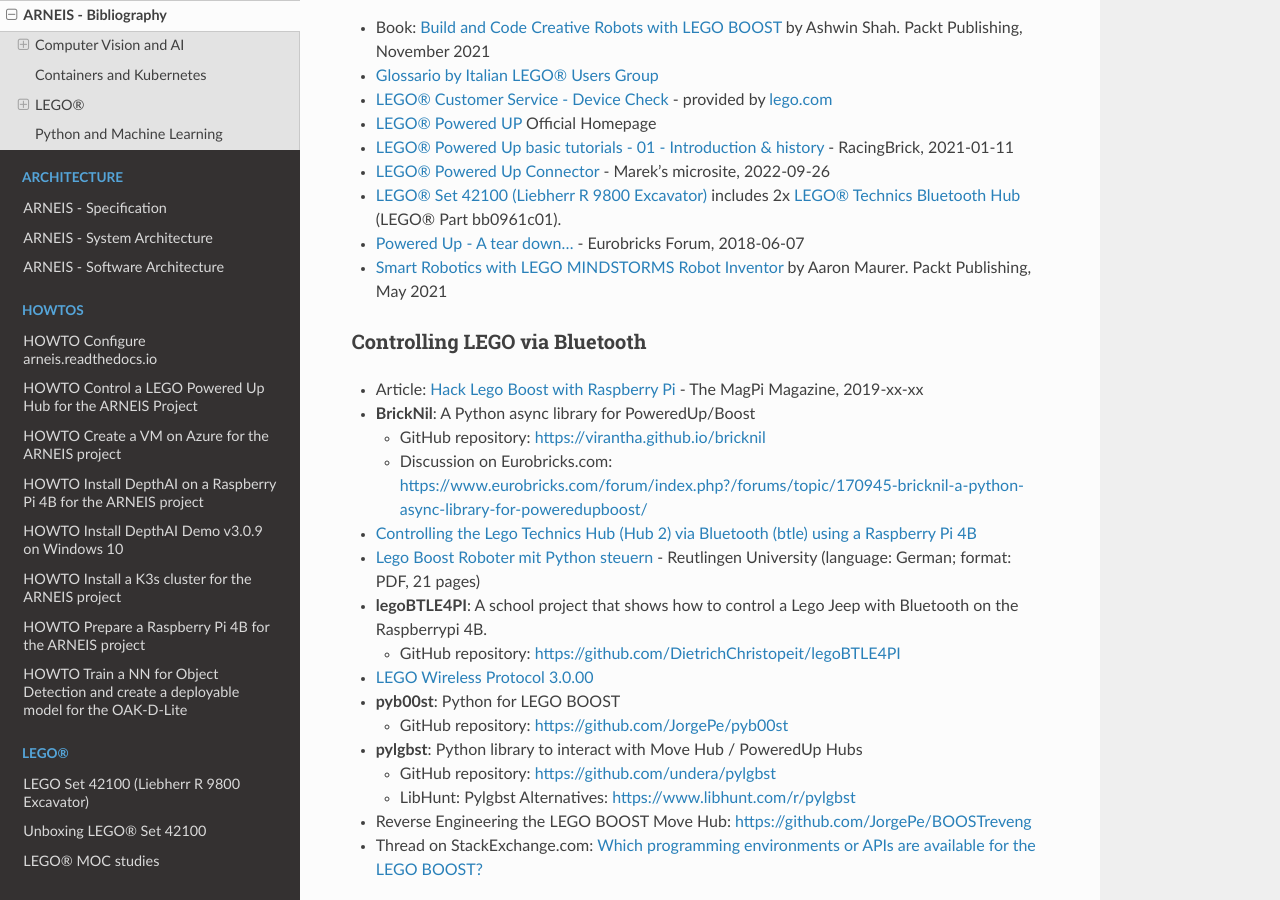
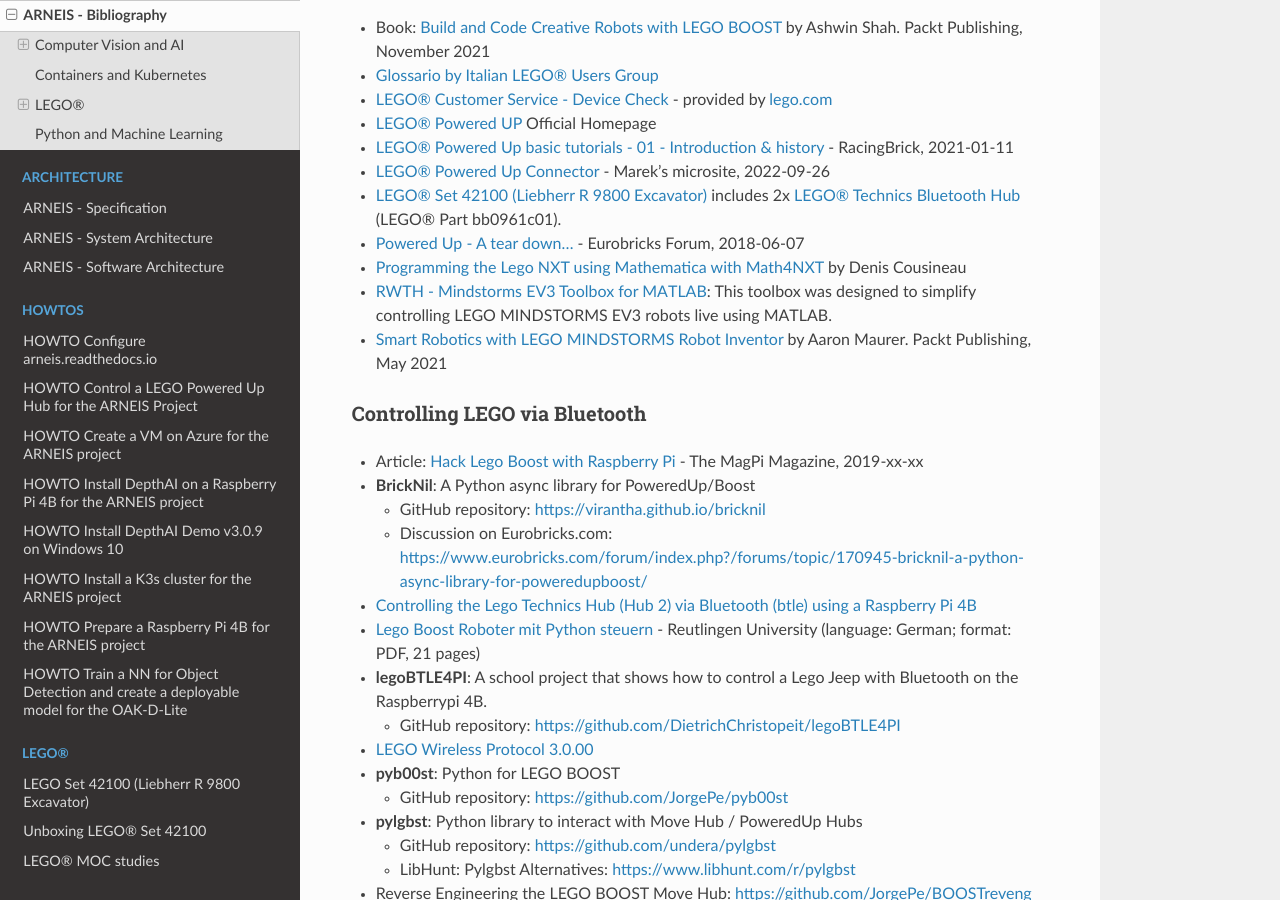
Before and after one commit to B-AROL-O/ARNEIS, a Sphinx documentation site: the page built from docs/bibliography.md, in a window 1280 px wide and 900 px high, scrolled down 798 px. Built offline with Sphinx 7.4.7 and the Read the Docs theme 2.0.0, drawn with Linux system fonts in a browser that asks for light colours.

Commit message:
Add more links about LEGO Mindstorms
Signed-off-by: Macario Gianpaolo <gmacario@gmail.com>

```diff
--- a/docs/bibliography.md
+++ b/docs/bibliography.md
@@ -30,6 +30,8 @@
 * [LEGO&reg; Powered Up Connector](https://www.biasedlogic.com/index.php/lego-powered-up-connector/) - Marek's microsite, 2022-09-26
 * [LEGO&reg; Set 42100 (Liebherr R 9800 Excavator)](https://arneis.readthedocs.io/en/latest/lego-set-42100) includes 2x [LEGO&reg; Technics Bluetooth Hub](https://www.bricklink.com/v2/catalog/catalogitem.page?P=bb0961c01#T=C) (LEGO&reg; Part bb0961c01).
 * [Powered Up - A tear down...](https://www.eurobricks.com/forum/index.php?/forums/topic/162288-powered-up-a-tear-down/) - Eurobricks Forum, 2018-06-07
+* [Programming the Lego NXT using Mathematica with Math4NXT](http://web5.uottawa.ca/www5/dcousineau/home/Others/Math4NXT/index.html) by Denis Cousineau
+* [RWTH - Mindstorms EV3 Toolbox for MATLAB](https://git.rwth-aachen.de/mindstorms/ev3-toolbox-matlab): This toolbox was designed to simplify controlling LEGO MINDSTORMS EV3 robots live using MATLAB.
 * [Smart Robotics with LEGO MINDSTORMS Robot Inventor](https://www.packtpub.com/product/smart-robotics-with-lego-mindstorms-robot-inventor/9781800568402) by Aaron Maurer. Packt Publishing, May 2021
 
 ### Controlling LEGO via Bluetooth
```
